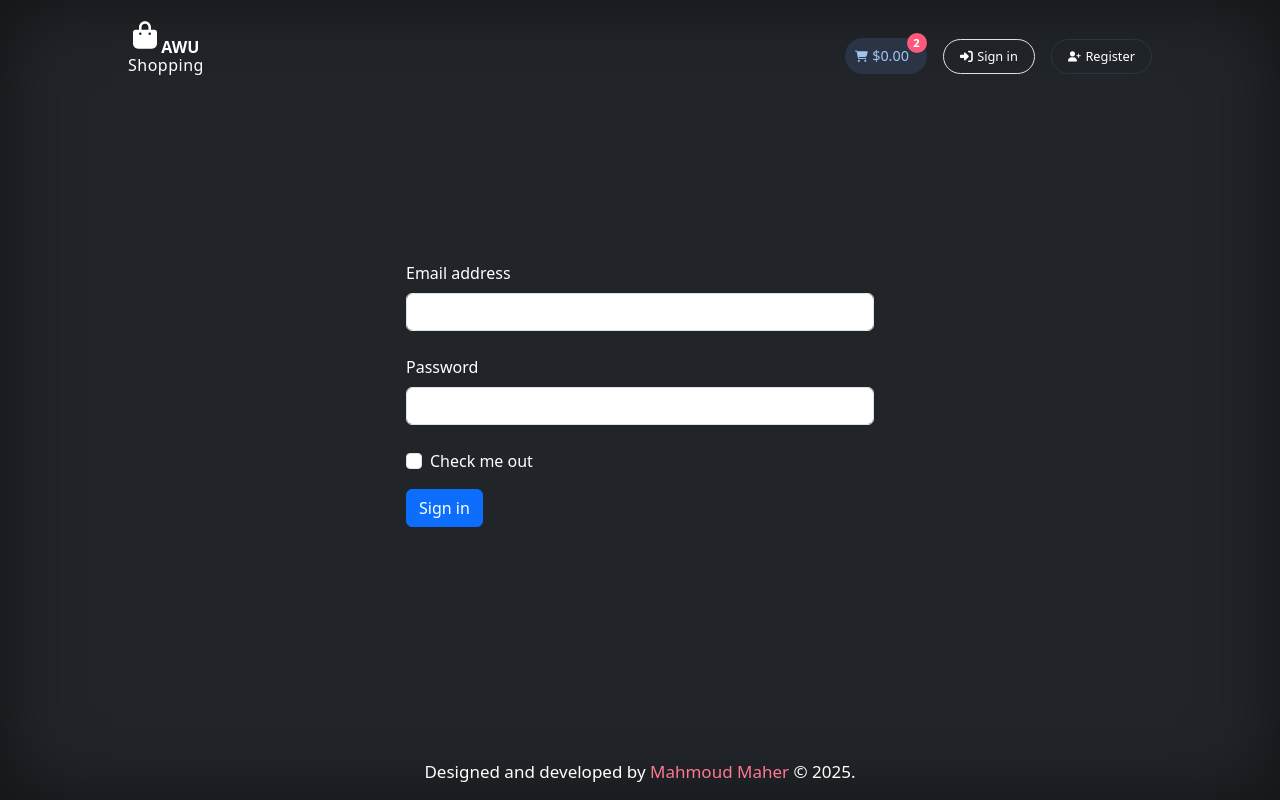
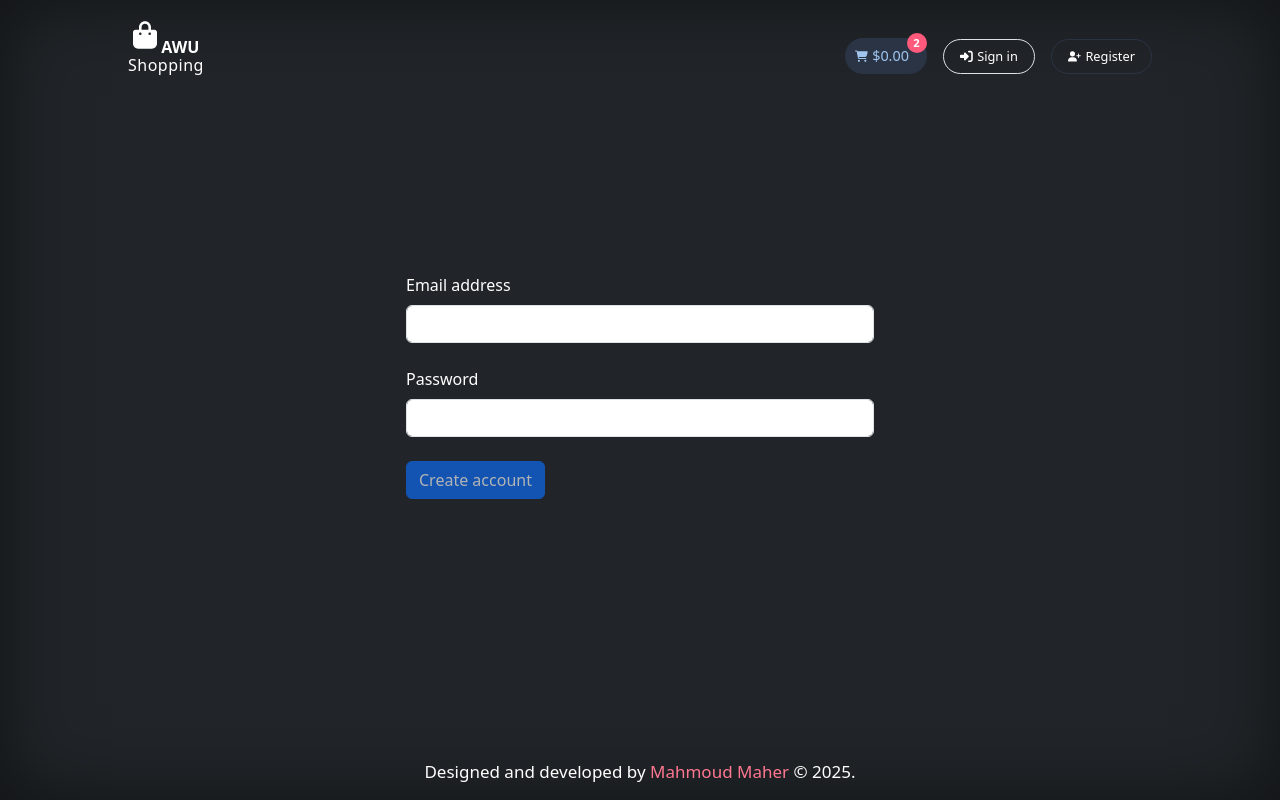
Before and after one commit to mahmoudmaherofficial/ecommerce-with-next, a Next.js app: page /signin in a window 1280 px wide. Built offline with nearby package versions, Linux system fonts and the light colour scheme.

Commit message:
lesson-13

```diff
--- a/package.json
+++ b/package.json
@@ -19,6 +19,7 @@
     "json-server": "^1.0.0-beta.3",
     "mongoose": "^8.16.2",
     "next": "15.3.4",
+    "next-auth": "^4.24.11",
     "react": "^19.0.0",
     "react-dom": "^19.0.0",
     "react-toastify": "^11.0.5"
--- a/src/app/(auth)/signin/page.jsx
+++ b/src/app/(auth)/signin/page.jsx
@@ -1,3 +1,5 @@
+import SigninForm from "./signinForm";
+
 export const metadata = {
   title: "Signin page",
   description: "description for Signin page",
@@ -5,29 +7,7 @@ export const metadata = {
 const Page = () => {
   return (
     <main className="px-3">
-      <form style={{ textAlign: "left" }}>
-        <div className="mb-4">
-          <label htmlFor="exampleInputEmail1" className="form-label">
-            Email address
-          </label>
-          <input type="email" className="form-control" id="exampleInputEmail1" aria-describedby="emailHelp" />
-        </div>
-        <div className="mb-4">
-          <label htmlFor="exampleInputPassword1" className="form-label">
-            Password
-          </label>
-          <input type="password" className="form-control" id="exampleInputPassword1" />
-        </div>
-        <div className="mb-3 form-check">
-          <input type="checkbox" className="form-check-input" id="exampleCheck1" />
-          <label className="form-check-label" htmlFor="exampleCheck1">
-            Check me out
-          </label>
-        </div>
-        <button type="submit" className="btn btn-primary">
-          Sign in
-        </button>
-      </form>
+      <SigninForm />
     </main>
   );
 };
--- /dev/null
+++ b/src/app/(auth)/signin/signinForm.jsx
@@ -0,0 +1,66 @@
+"use client";
+import { signIn } from "next-auth/react";
+import { useRouter } from "next/navigation";
+import { useState } from "react";
+
+export default function SigninForm() {
+  const [email, setEmail] = useState(null);
+  const [password, setPassword] = useState(null);
+  const [error, setError] = useState(null);
+  const [isLoading, setIsLoading] = useState(false);
+
+  const router = useRouter();
+
+  const handleSubmit = async (e) => {
+    e.preventDefault();
+    setError(null);
+    setIsLoading(true);
+
+    // sign in with email & password
+    // Go to api/auth/[...nextauth]/route.js
+    const res = await signIn("credentials", {
+      email,
+      password,
+      redirect: false,
+    });
+  };
+  return (
+    <form onSubmit={handleSubmit} style={{ textAlign: "left" }}>
+      <div className="mb-4">
+        <label htmlFor="exampleInputEmail1" className="form-label">
+          Email address
+        </label>
+        <input
+          type="email"
+          className="form-control"
+          id="exampleInputEmail1"
+          aria-describedby="emailHelp"
+          onChange={(input) => setEmail(input.target.value)}
+        />
+      </div>
+      <div className="mb-4">
+        <label htmlFor="exampleInputPassword1" className="form-label">
+          Password
+        </label>
+        <input
+          type="password"
+          className="form-control"
+          id="exampleInputPassword1"
+          onChange={(input) => setPassword(input.target.value)}
+        />
+      </div>
+      <button type="submit" className="btn btn-primary" disabled={isLoading || !email || !password}>
+        {isLoading ? (
+          <div className="spinner-border text-light" style={{ width: "1rem", height: "1rem" }} role="status">
+            <span className="visually-hidden">Loading...</span>
+          </div>
+        ) : (
+          "Create account"
+        )}
+      </button>
+      <p className="mt-3" style={{ color: "#ff7790" }}>
+        {error ? error : ""}
+      </p>
+    </form>
+  );
+}
--- /dev/null
+++ b/src/app/api/userExist/route.js
@@ -0,0 +1,23 @@
+import UserModal from "app/DBconfig/models/user"
+import { connectMongoDB } from "app/DBconfig/mongoDB"
+import { NextResponse } from "next/server"
+
+export async function POST(request) {
+  // 1- Receive data from Front-end
+  const objFromFrontEnd = await request.json()
+  console.log("******************  IS USER EXIST  *************************")
+  console.log(objFromFrontEnd)
+
+  // 2- connect to DB
+  await connectMongoDB()
+
+  // 3- Try to Store obj to DB
+  // @ts-ignore
+  const user = await UserModal.findOne({
+    email: objFromFrontEnd.email
+  })
+
+
+  // 4- Go back to frontend
+  return NextResponse.json({ user })
+}
```
Also changed, not shown: src/app/api/auth/[...nextauth]/route.js (added, +8 -0 lines), 1 other file (tests, documents, lock files or other folders).
